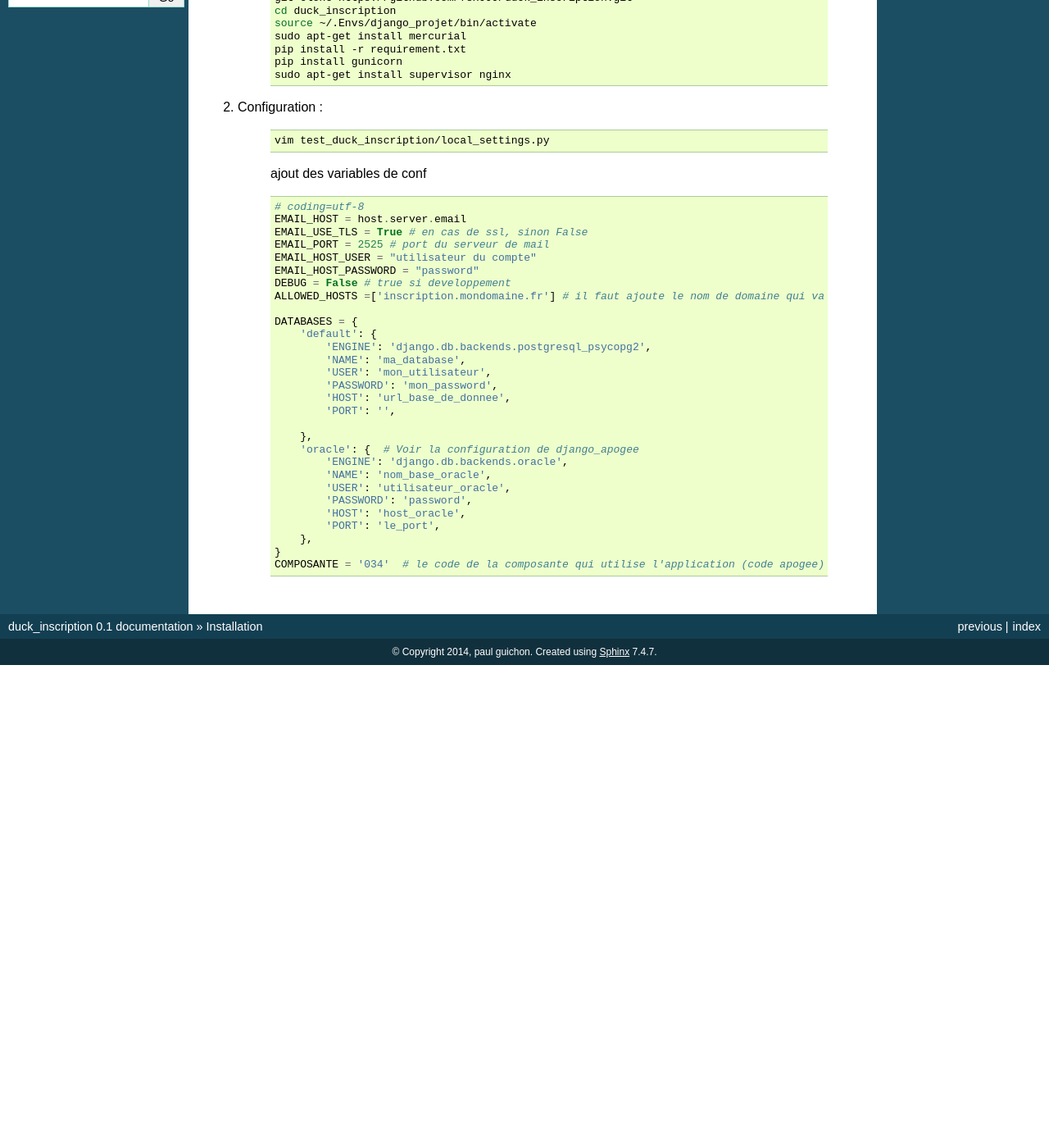
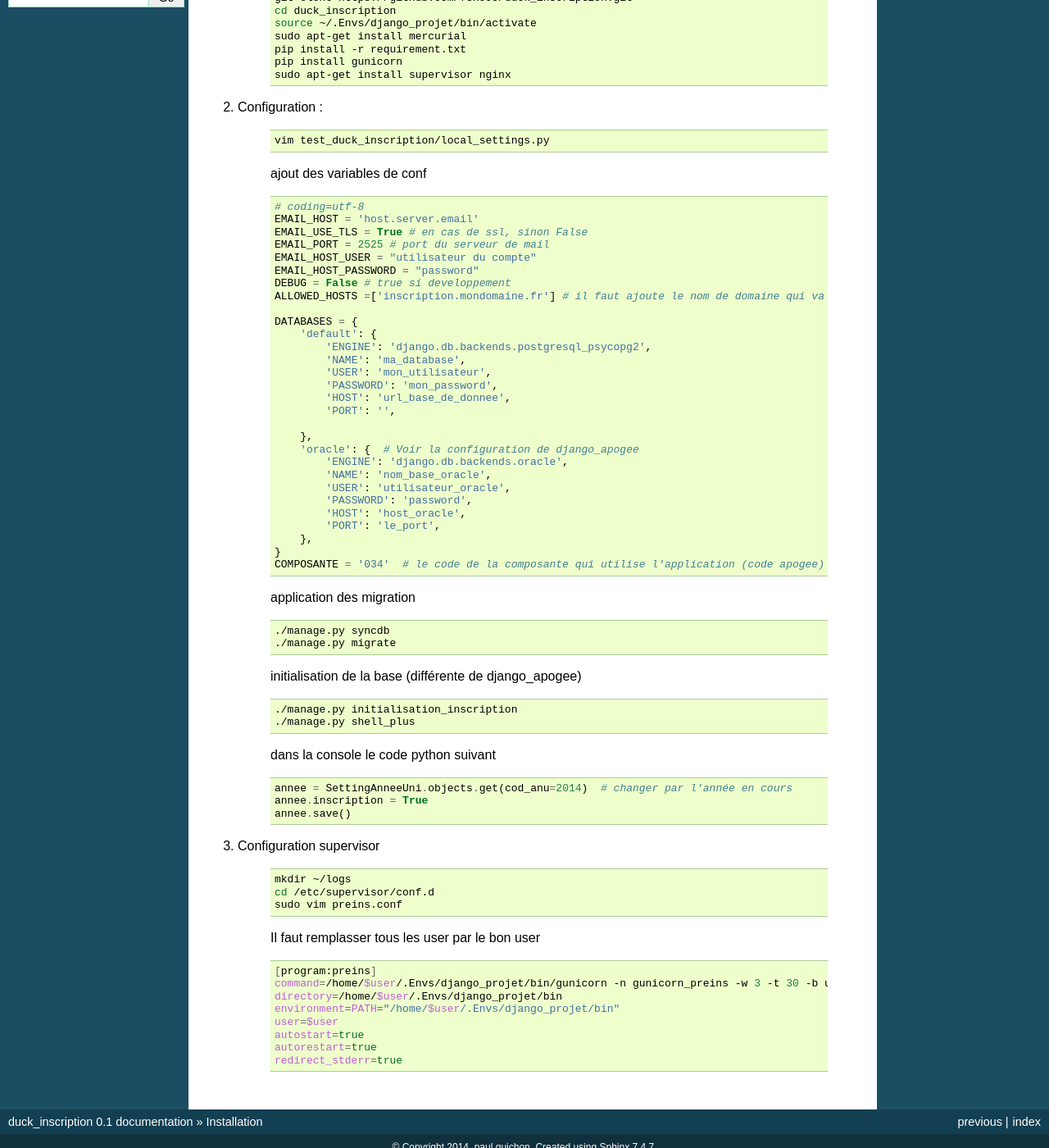
Before and after one commit to fsx999/duck_inscription, a Sphinx documentation site: the page built from doc/source/install.rst, in a window 1280 px wide and 1400 px high, scrolled down 311 px. Shown: the whole window at 82% size. Built offline with Sphinx 7.4.7, drawn with Linux system fonts in a browser that asks for light colours; before the commit the page ends 1122 px from its top, so only the background shows below that.

Commit message:
ajout doc

```diff
--- a/doc/source/install.rst
+++ b/doc/source/install.rst
@@ -37,7 +37,7 @@ Commandes
     .. code-block:: python
 
         # coding=utf-8
-        EMAIL_HOST = host.server.email
+        EMAIL_HOST = 'host.server.email'
         EMAIL_USE_TLS = True # en cas de ssl, sinon False
         EMAIL_PORT = 2525 # port du serveur de mail
         EMAIL_HOST_USER = "utilisateur du compte"
@@ -65,3 +65,49 @@ Commandes
             },
         }
         COMPOSANTE = '034'  # le code de la composante qui utilise l'application (code apogee)
+
+    application des migration
+
+    .. code-block:: bash
+
+        ./manage.py syncdb
+        ./manage.py migrate
+
+    initialisation de la base (différente de django_apogee)
+
+    .. code-block:: bash
+
+        ./manage.py initialisation_inscription
+        ./manage.py shell_plus
+
+    dans la console le code python suivant
+
+    .. code-block:: python
+
+         annee = SettingAnneeUni.objects.get(cod_anu=2014)  # changer par l'année en cours
+         annee.inscription = True
+         annee.save()
+
+
+#) Configuration supervisor
+
+
+    .. code-block:: bash
+
+        mkdir ~/logs
+        cd /etc/supervisor/conf.d
+        sudo vim preins.conf
+
+
+    Il faut remplasser tous les user par le bon user
+
+    .. code-block:: bash
+
+        [program:preins]
+        command=/home/$user/.Envs/django_projet/bin/gunicorn -n gunicorn_preins -w 3 -t 30 -b unix:/tmp/gunicorn_preins.sock -p /tmp/gunicorn_preins.pid --log-level debug --error-logfile /home/$user/logs/error_gunicorn_preins.log --settings test_duck_inscription.settings test_duck_inscription.wsgi:application
+        directory=/home/$user/.Envs/django_projet/bin
+        environment=PATH="/home/$user/.Envs/django_projet/bin"
+        user=$user
+        autostart=true
+        autorestart=true
+        redirect_stderr=true
```
